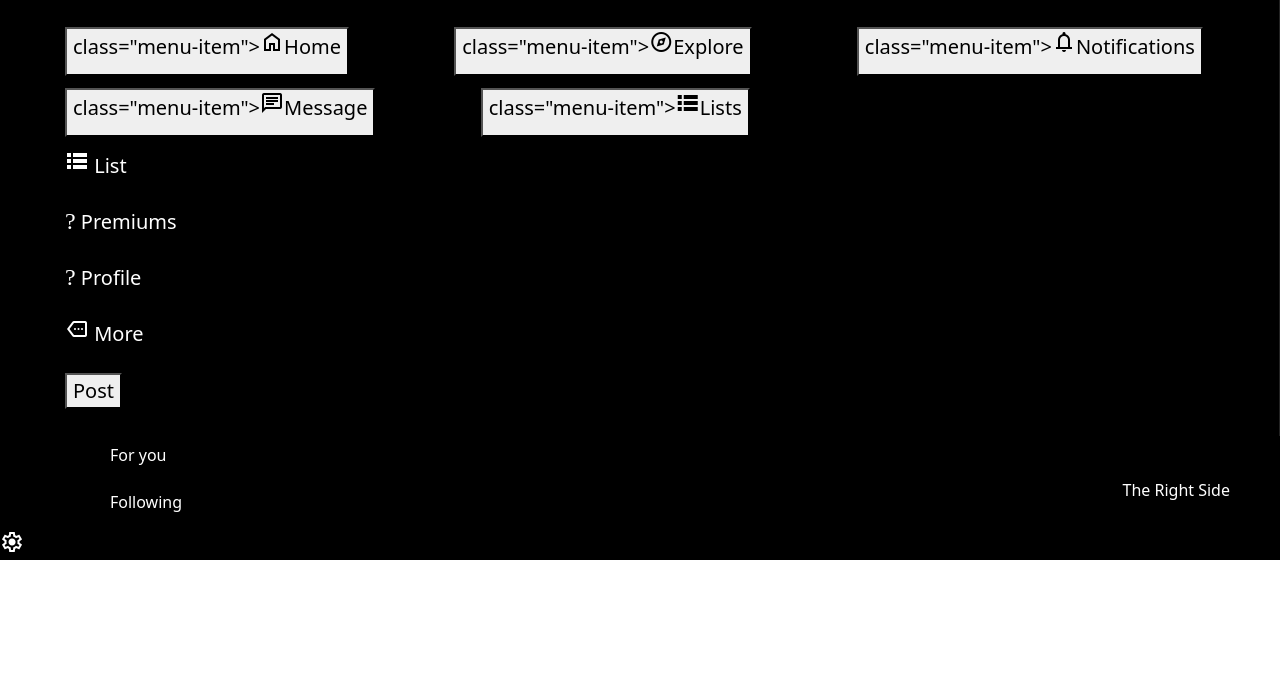
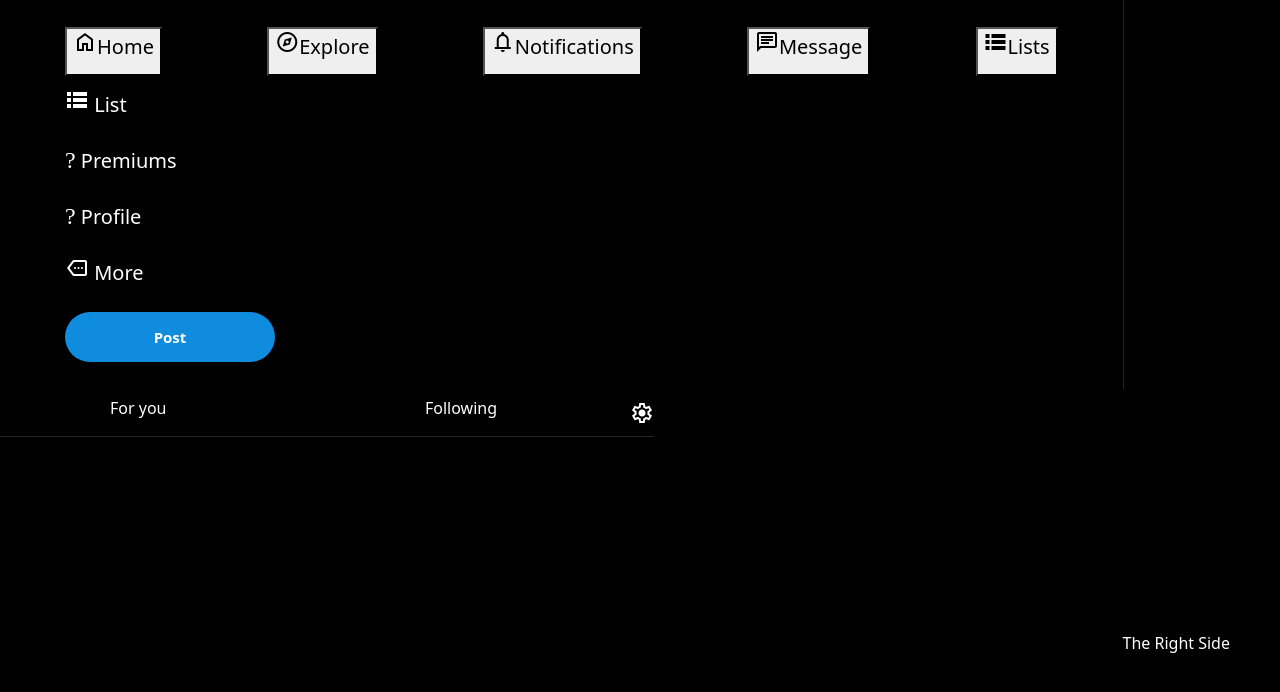
Before and after one commit to Ntando92/zaio-twitter-clone, a plain HTML site: page index.html in a window 1280 px wide. Drawn offline with nearby package versions, Linux system fonts and the light colour scheme.

Commit message:
nav to buttons

```diff
--- a/addsomeshine.css
+++ b/addsomeshine.css
@@ -38,7 +38,7 @@
 
 }
 
-/* .menu-item button {
+ .menu-item button {
   border-radius: 25px;
   font-size: 15px;
   height: 50px;
@@ -46,7 +46,7 @@
   width: 210px;
   font-weight: 700;
   background-color: #108CDF;
-  border: none; */
+  border: none;
 }
 
   .upper-base {
--- a/index.html
+++ b/index.html
@@ -17,11 +17,11 @@
 <body>
 <div class="nav">
     <div class="menu">
-            <button class="menu-item"><span>class="menu-item"><i class="material-symbols-outlined">Home</i>Home</span></button>
-            <button class="menu-item"><span>class="menu-item"><i class="material-symbols-outlined">Explore</i>Explore</span></button>
-            <button class="menu-item"><span>class="menu-item"><i class="material-symbols-outlined">Notifications</i>Notifications</span></button>
-            <button class="menu-item"><span>class="menu-item"><i class="material-symbols-outlined">Message</i>Message</span></button>
-            <button class="menu-item"><span>class="menu-item"><i class="material-symbols-outlined">Lists</i>Lists</span></button>
+            <button class="menu-item"><span><i class="material-symbols-outlined">Home</i>Home</span></button>
+            <button class="menu-item"><span><i class="material-symbols-outlined">Explore</i>Explore</span></button>
+            <button class="menu-item"><span><i class="material-symbols-outlined">Notifications</i>Notifications</span></button>
+            <button class="menu-item"><span><i class="material-symbols-outlined">Message</i>Message</span></button>
+            <button class="menu-item"><span><i class="material-symbols-outlined">Lists</i>Lists</span></button>
         <div class="menu-item">
              <i class="material-symbols-outlined">Lists</i>
             <span>List</span>
@@ -39,7 +39,7 @@
             <span>More</span>
             </div>
         <div class="menu-item">
-            <button>Post</button>
+            <button id="post-button">Post</button>
         </div>
     </div>
     <div class="upper-base">
```
